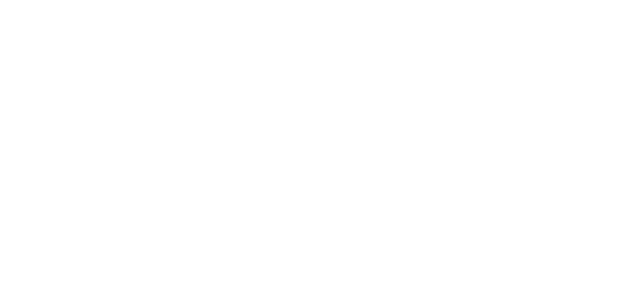
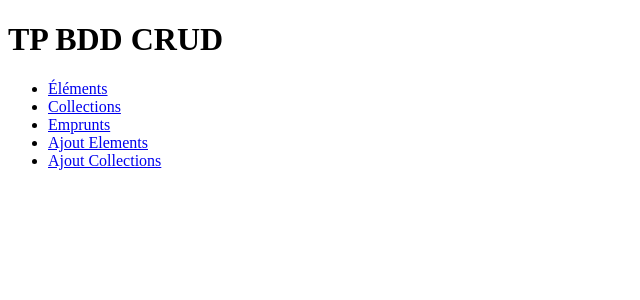
Before and after one commit to Lucas67445/TP_BDD_CRUD, a PHP site: page / in a window 1280 px wide. Before the commit the part shown is empty. Shown: the top 300 px of the page, without its empty margins (0-640 px from the left). Run offline with PHP 8.4, Linux system fonts and the light colour scheme.

Commit message:
Remodification du fichier index.php

```diff
--- a/index.php
+++ b/index.php
@@ -1,11 +1,17 @@
 <!DOCTYPE html>
-<html lang="en">
+<html>
 <head>
-    <meta charset="UTF-8">
-    <meta name="viewport" content="width=device-width, initial-scale=1.0">
-    <title>Gestion de collection</title>
+    <title>TP BDD CRUD</title>
 </head>
 <body>
+    <h1>TP BDD CRUD</h1>
 
+    <ul>
+        <li><a href="elements.php">Éléments</a></li>
+        <li><a href="collections.php">Collections</a></li>
+        <li><a href="emprunts.php">Emprunts</a></li>
+        <li><a href="ajout_element.php">Ajout Elements</a></li>
+        <li><a href="ajout_collection.php">Ajout Collections</a></li>
+    </ul>
 </body>
 </html>
```
